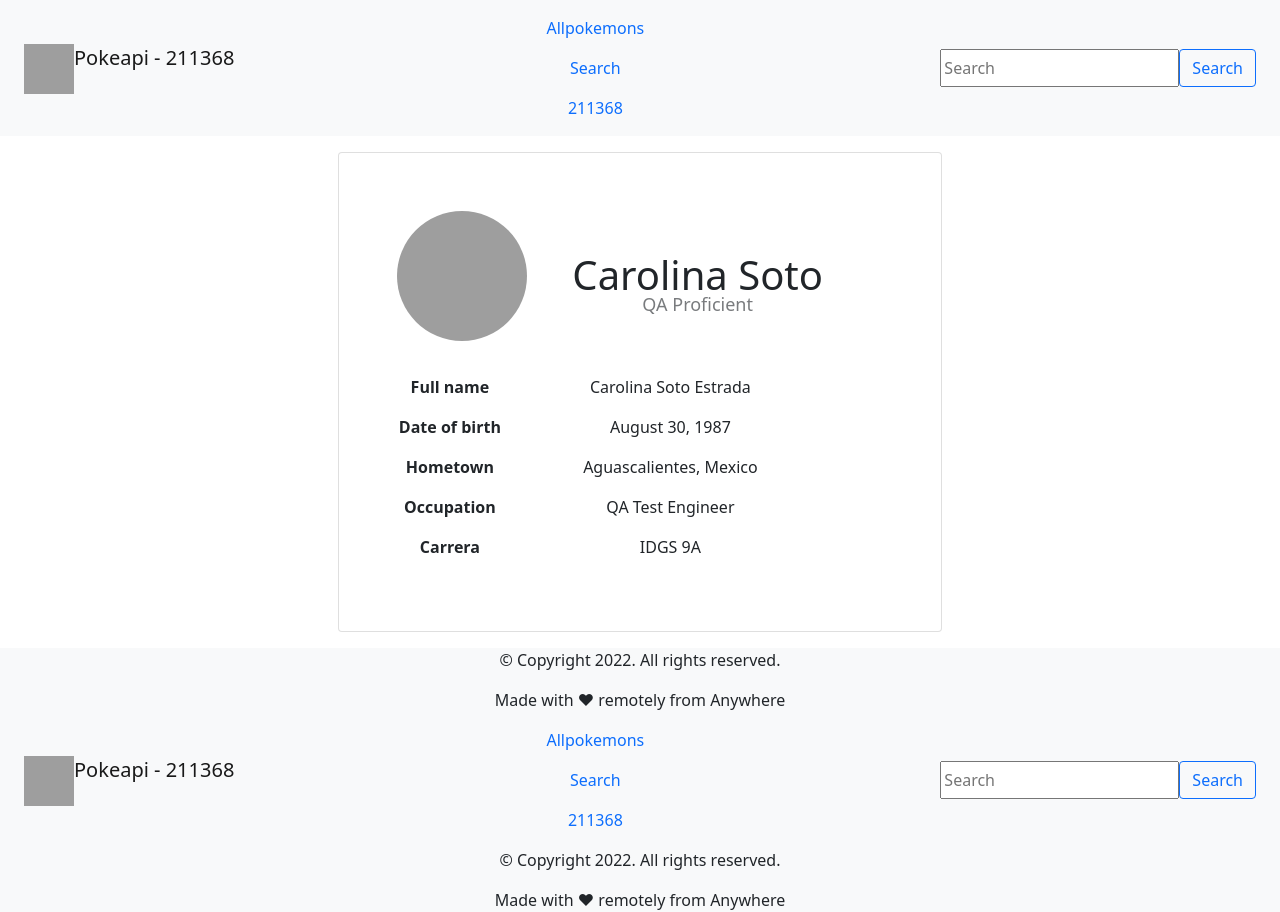
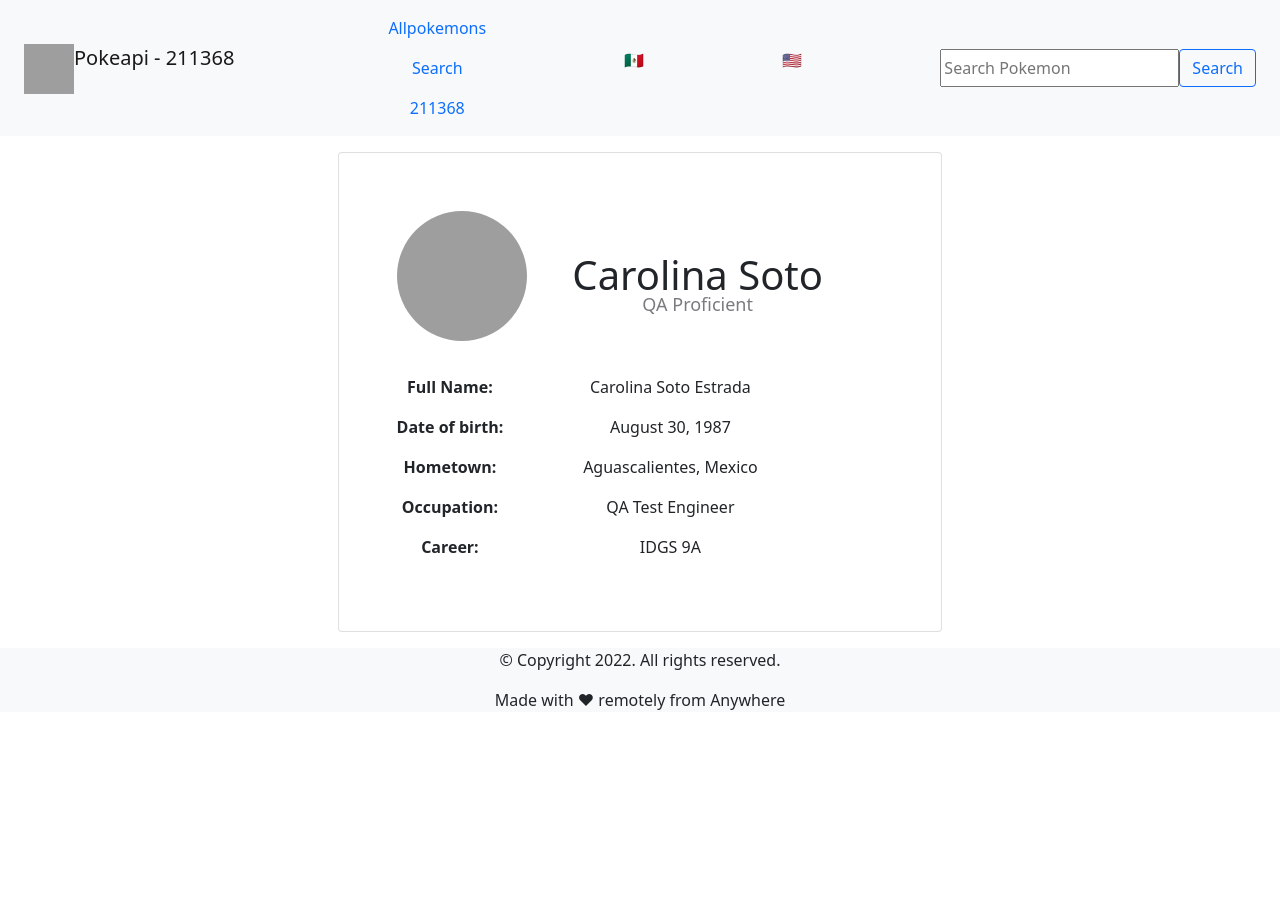
Before and after one commit to CSE3008/DEWIN-pokeapi-211368, a React (Create React App) app: page /211368 in a window 1280 px wide. After the commit the page ends 800 px from the top, so only its background shows below. Built offline with nearby package versions, Linux system fonts and the light colour scheme; grey boxes are pictures that could not be loaded.

Commit message:
feat: implement Language traduction in es and eu

```diff
--- a/package.json
+++ b/package.json
@@ -7,6 +7,7 @@
     "@testing-library/react": "^13.3.0",
     "@testing-library/user-event": "^13.5.0",
     "bootstrap": "^5.1.3",
+    "emoji-picker-react": "^3.5.1",
     "i18next": "^21.8.13",
     "i18next-browser-languagedetector": "^6.1.4",
     "react": "^18.2.0",
--- a/src/App.js
+++ b/src/App.js
@@ -2,10 +2,19 @@ import './App.css';
 
 import { Link, Outlet } from 'react-router-dom';
 import { PokemonProvider } from './Context/pokemon-context';
+import { useTranslation } from 'react-i18next';
+import { useContext } from 'react';
+
 
 
 
 function App() {
+  const {i18n, t} = useTranslation();
+
+  function changeLaguage(language) {
+    i18n.changeLanguage(language);
+  }
+
 
   return (
 
@@ -28,10 +37,28 @@ function App() {
         <Link to="/211368"  className='nav-link'> 211368</Link>
         </li>
 </ul>
+<p
+          className={`App-link ${
+            i18n.language === "es" ? "selected" : "unselected"
+          }`}
+          onClick={() => changeLaguage("es")}
+        >
+          🇲🇽
+        </p>
+        <p
+          className={`App-link ${
+            i18n.language === "en" ? "selected" : "unselected"
+          }`}
+          onClick={() => changeLaguage("en")}
+        >
+          🇺🇸
+        </p>
+
+
   	<form className="d-flex" role="search">
-    <input type="text" placeholder="Search" aria-label="Search" />
+    <input type="text" placeholder={t("Searchp")} aria-label="Search" />
 
-         <button className="btn btn-outline-primary" type="submit" on>Search</button>
+         <button className="btn btn-outline-primary" type="submit" on>{t("Search")}</button>
 
        </form>
    </div>
--- a/src/Context/pokemon-context.jsx
+++ b/src/Context/pokemon-context.jsx
@@ -1,6 +1,10 @@
 import React, { useEffect, useMemo, useState } from 'react';
 
+
 const PokemonContext = React.createContext();
+
+
+
 
 export function PokemonProvider(props){
 
--- a/src/Routes/211368.jsx
+++ b/src/Routes/211368.jsx
@@ -1,7 +1,11 @@
-import { useEffect, useState } from 'react';
+import { useContext, useEffect, useState } from 'react';
+import { useTranslation } from 'react-i18next';
+
+
 
 export default function M211368(){
 
+    const {i18n, t} = useTranslation();
 
 
 
@@ -24,15 +28,15 @@ export default function M211368(){
                             <small>QA Proficient</small></h1>
                         </header>
                         <dl>
-                                <dt>Full name</dt>
+                                <dt>{t("name")}</dt>
                                     <dd>Carolina Soto Estrada</dd>
-                                <dt>Date of birth</dt>
+                                <dt>{t("birth")}</dt>
                                     <dd>August 30, 1987</dd>
-                                <dt>Hometown</dt>
+                                <dt>{t("ht")}</dt>
                                     <dd>Aguascalientes, Mexico</dd>
-                                <dt>Occupation</dt>
+                                <dt>{t("oc")}</dt>
                                     <dd>QA Test Engineer</dd>
-                                <dt>Carrera</dt>
+                                <dt>{t("gr")}</dt>
                                     <dd>IDGS 9A</dd>
                             </dl>
 
--- /dev/null
+++ b/src/config/localization/i18n.js
@@ -0,0 +1,28 @@
+import i18n, { use } from "i18next";
+import {initReactI18next } from "react-i18next";
+
+import LanguageDetector from 'i18next-browser-languagedetector';
+import * as enL from "./translations/en.json"
+import * as esL from "./translations/es.json"
+
+
+i18n
+.use(LanguageDetector)
+.use(initReactI18next)
+.init({
+    resources: {
+        en:{
+            translation: enL
+
+        },
+        es:{
+            translation: esL
+        }
+    },
+    fallbackLng: "es",
+    interpolation:{
+        escapeValue: false,
+    }
+});
+
+export default i18n;
--- /dev/null
+++ b/src/config/localization/translations/en.json
@@ -0,0 +1,11 @@
+{
+    "Search":"Search",
+    "Searchp":"Search Pokemon",
+    "getp":"Get all Pokemons",
+    "name":"Full Name:",
+    "birth":"Date of birth:",
+    "ht":"Hometown:",
+    "oc":"Occupation:",
+    "gr":"Career:"
+
+}
--- /dev/null
+++ b/src/config/localization/translations/es.json
@@ -0,0 +1,10 @@
+{
+    "Search":"Buscar",
+    "Searchp":"Buscar un pokemon",
+    "getp":"Todos los Pokemos",
+    "name":"Nombre:",
+    "birth":"Cumpleaños:",
+    "ht":"Ciudad:",
+    "oc":"Ocupacion:",
+    "gr":"Carrera:"
+}
--- a/src/index.css
+++ b/src/index.css
@@ -68,3 +68,5 @@ dl dt{
     width: 70%;
 
   }
+
+  .flag{}
--- a/src/index.js
+++ b/src/index.js
@@ -9,9 +9,13 @@ import Allpokemons from './Routes/allpokemons';
 import Pokesearch  from './Routes/pokesearch';
 import M211368 from './Routes/211368';
 import { PokemonProvider } from './Context/pokemon-context';
+import { I18nextProvider } from 'react-i18next';
+import i18n from './config/localization/i18n';
+
 const root = ReactDOM.createRoot(document.getElementById('root'));
 root.render(
   <React.StrictMode>
+    <I18nextProvider i18n={i18n}>
     <PokemonProvider>
     <BrowserRouter>
     <Routes>
@@ -21,10 +25,10 @@ root.render(
         <Route path="/211368" element={<M211368 />} />
       </Route>
     </Routes>
-    <App />
+    {/* <App /> */}
     </BrowserRouter>
     </PokemonProvider>
-
+    </I18nextProvider>
   </React.StrictMode>
 );
 
```
Also changed, not shown: 1 other file (tests, documents, lock files or other folders).
